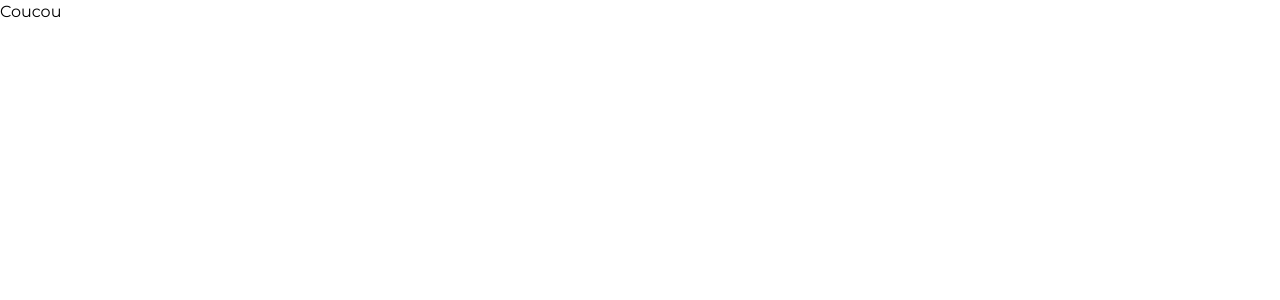
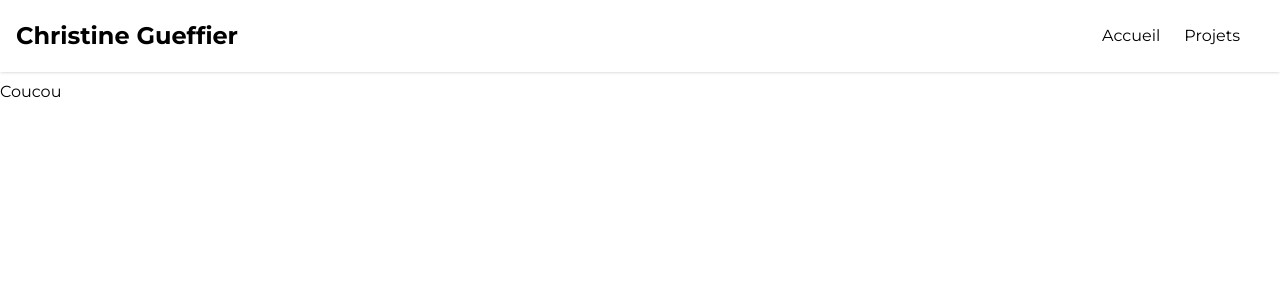
Before and after one commit to Kitine23/portfolio, a Next.js app: page / in a window 1280 px wide. Shown: the top 300 px of the page. Built offline with nearby package versions, Linux system fonts and the light colour scheme.

Commit message:
start navbar component

```diff
--- a/next.config.js
+++ b/next.config.js
@@ -1,4 +1,8 @@
 /** @type {import('next').NextConfig} */
-const nextConfig = {}
+const nextConfig = {
+  experimental: {
+    typedRoutes: true,
+  },
+}
 
 export default nextConfig
--- a/src/app/layout.tsx
+++ b/src/app/layout.tsx
@@ -1,6 +1,7 @@
 import "./globals.css"
 import type { Metadata } from "next"
 import { Montserrat } from "next/font/google"
+import Navbar from "@/components/Navbar"
 
 const montserrat = Montserrat({ subsets: ["latin"] })
 
@@ -16,7 +17,10 @@ export default function RootLayout({
 }) {
   return (
     <html lang="fr">
-      <body className={montserrat.className + " antialiased scroll-smooth"}>
+      <body
+        className={montserrat.className + " antialiased scroll-smooth pt-20"}
+      >
+        <Navbar />
         {children}
       </body>
     </html>
--- /dev/null
+++ b/src/components/Navbar.tsx
@@ -0,0 +1,32 @@
+"use client"
+import Link from "next/link"
+import { useState } from "react"
+
+const Navbar = () => {
+  const [navbar, setNavbar] = useState(false)
+
+  return (
+    <header className="w-full mx-auto px-4 bg-white shadow fixed top-0 z-50">
+      <div className="justify-between md:items-center md:flex">
+        <div>
+          <div className="md:py-5 md:block">
+            <h2 className="text-2xl font-bold">Christine Gueffier</h2>
+          </div>
+        </div>
+        <nav>
+          <ul className="md:flex md:space-x-6">
+            <li>
+              <Link href="/">Accueil</Link>
+            </li>
+            <li>
+              <Link href="/projects">Projets</Link>
+            </li>
+            <li></li>
+          </ul>
+        </nav>
+      </div>
+    </header>
+  )
+}
+
+export default Navbar
```
Also changed, not shown: package.json (+6 -5 lines), 1 other file (tests, documents, lock files or other folders).
